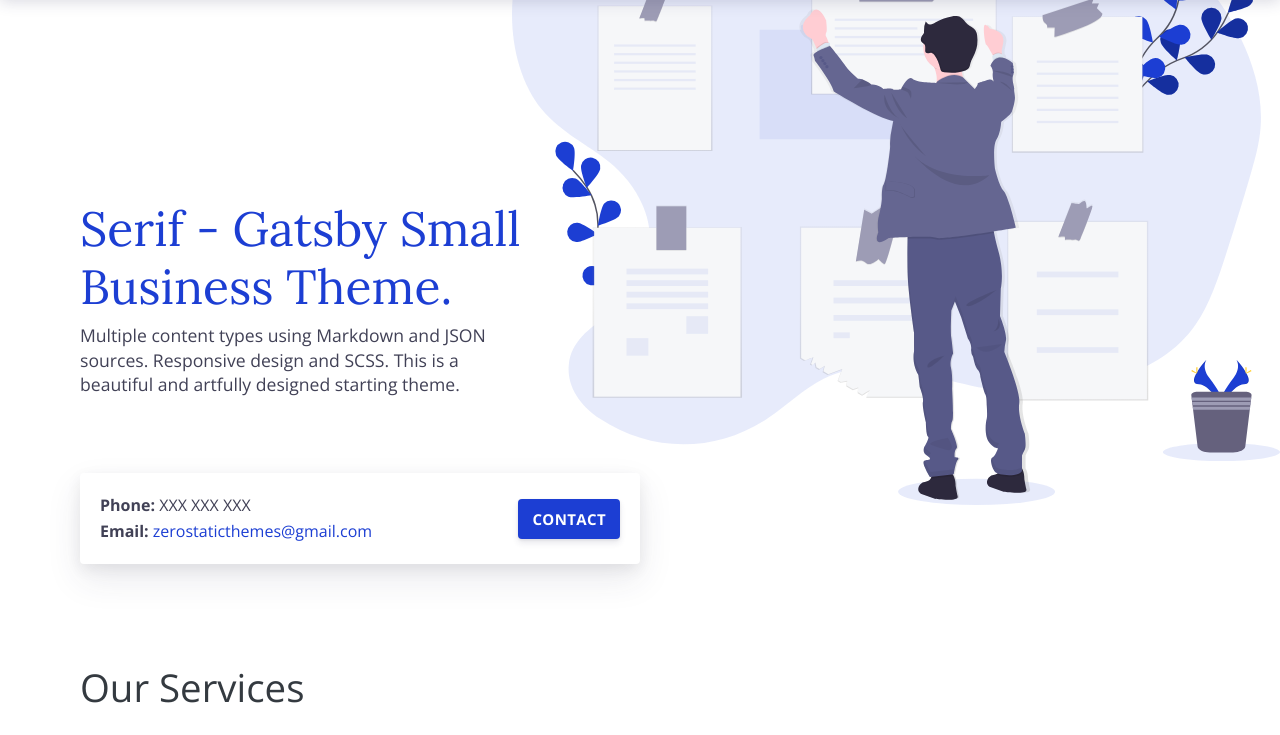
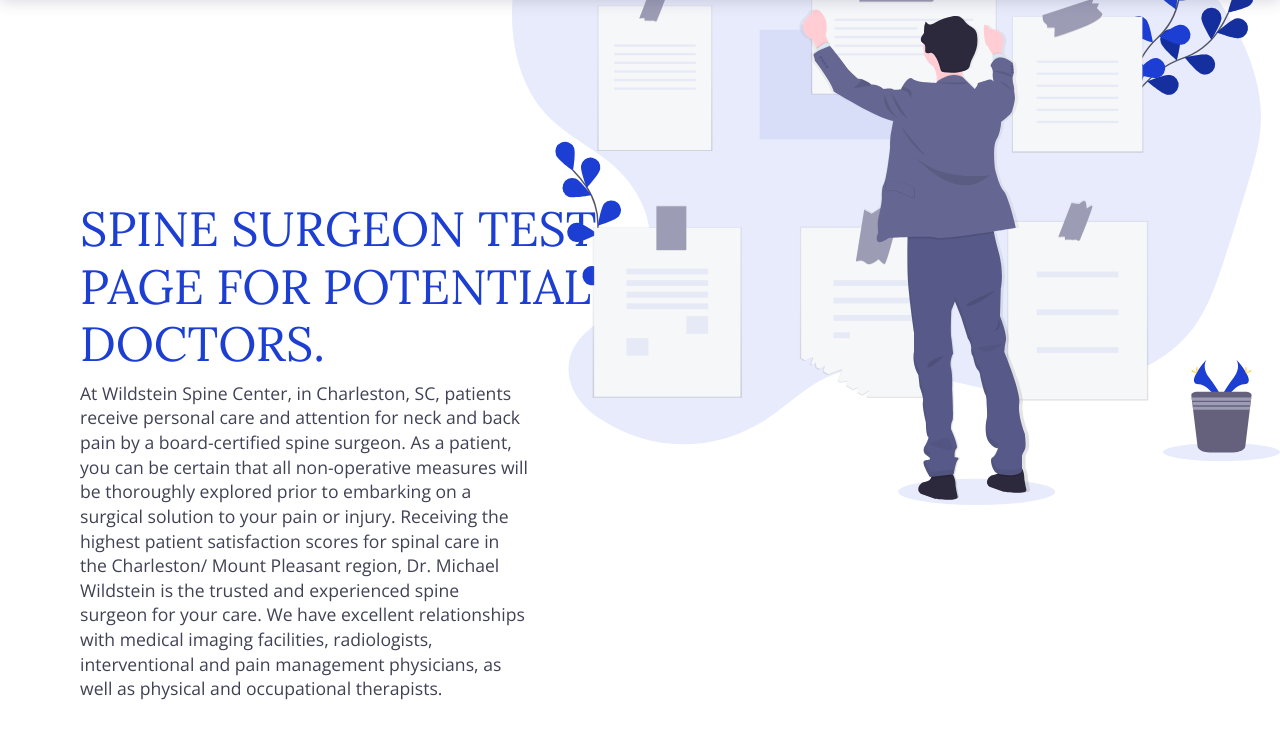
Before and after one commit to flyntrudolph/TestDoctorPage, a Gatsby site: page / in a window 1280 px wide. Shown: the part 50-785 px from the top of the page. Built offline with nearby package versions, Linux system fonts and the light colour scheme; Gatsby itself is replaced by a stand-in of ours.

```diff
--- a/src/pages/index.js
+++ b/src/pages/index.js
@@ -17,12 +17,18 @@
           content="Small Business Theme. Multiple content types using Markdown and JSON sources. Responsive design and SCSS. This is a beautiful and artfully designed starting theme."
         />
       </Helmet>
-      <div className="intro pb-4">
+      <div className="intro pb-6">
         <div className="container">
-          <h1>Serif - Gatsby Small Business Theme.</h1>
+          <h1>SPINE SURGEON TEST PAGE FOR POTENTIAL DOCTORS.</h1>
           <p>
-            Multiple content types using Markdown and JSON sources. Responsive design and SCSS. This
-            is a beautiful and artfully designed starting theme.
+            At Wildstein Spine Center, in Charleston, SC, patients receive personal care and
+            attention for neck and back pain by a board-certified spine surgeon. As a patient, you
+            can be certain that all non-operative measures will be thoroughly explored prior to
+            embarking on a surgical solution to your pain or injury. Receiving the highest patient
+            satisfaction scores for spinal care in the Charleston/ Mount Pleasant region, Dr.
+            Michael Wildstein is the trusted and experienced spine surgeon for your care. We have
+            excellent relationships with medical imaging facilities, radiologists, interventional
+            and pain management physicians, as well as physical and occupational therapists.
           </p>
         </div>
       </div>
```
Also changed, not shown: src/layouts/index.js (+12 -14 lines), screenshots/screenshot-with-border.png (deleted), screenshots/screenshot.png (deleted), screenshots/tn.png (deleted).
